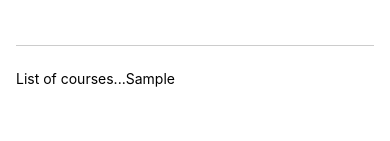
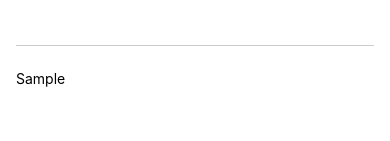
Before and after one commit to dannguyenmessi1705/React-Native, a React Native app in the folder 01.RNProject/: screen / in a window 390 px wide. Both pictures are taken after typing "Sample" into the empty fields and a click on the button "ADD COURSE". Shown: the part 159-300 px from the top of the page. Built offline with nearby package versions, Linux system fonts and the light colour scheme.

Commit message:
Render manager list

```diff
--- a/01.RNProject/App.js
+++ b/01.RNProject/App.js
@@ -2,13 +2,19 @@ import { useState } from "react";
 import { StyleSheet, Text, View, Button, TextInput } from "react-native";
 
 export default function App() {
-  const [courseGoal, setCourseGoal] = useState("");
+  const [courseGoal, setCourseGoal] = useState(""); // Khởi tạo giá trị rỗng cho biến courseGoal
+  const [goals, setGoals] = useState([]); // Khởi tạo mảng rỗng cho biến goals
+
+  // Hàm xử lý khi người dùng nhập text vào input
   const handleTextInput = (textEntered) => {
     setCourseGoal(textEntered);
   };
+
+  // Hàm xử lý khi người dùng ấn nút Add course
   const handleAddCourse = () => {
-    console.log(courseGoal);
+    setGoals([...goals, courseGoal]);
   };
+
   return (
     <View style={styles.container}>
       <View style={styles.inputContainer}>
@@ -22,7 +28,9 @@ export default function App() {
         {/* Tạo button, trong RN sẽ là self close tag, Button trong RN sẽ không có thẻ style */}
       </View>
       <View style={styles.contentContainer}>
-        <Text>List of courses...{courseGoal}</Text>
+        {goals.map((goal) => (
+          <Text key={goal}>{goal}</Text>
+        ))}
       </View>
     </View>
   );
```
